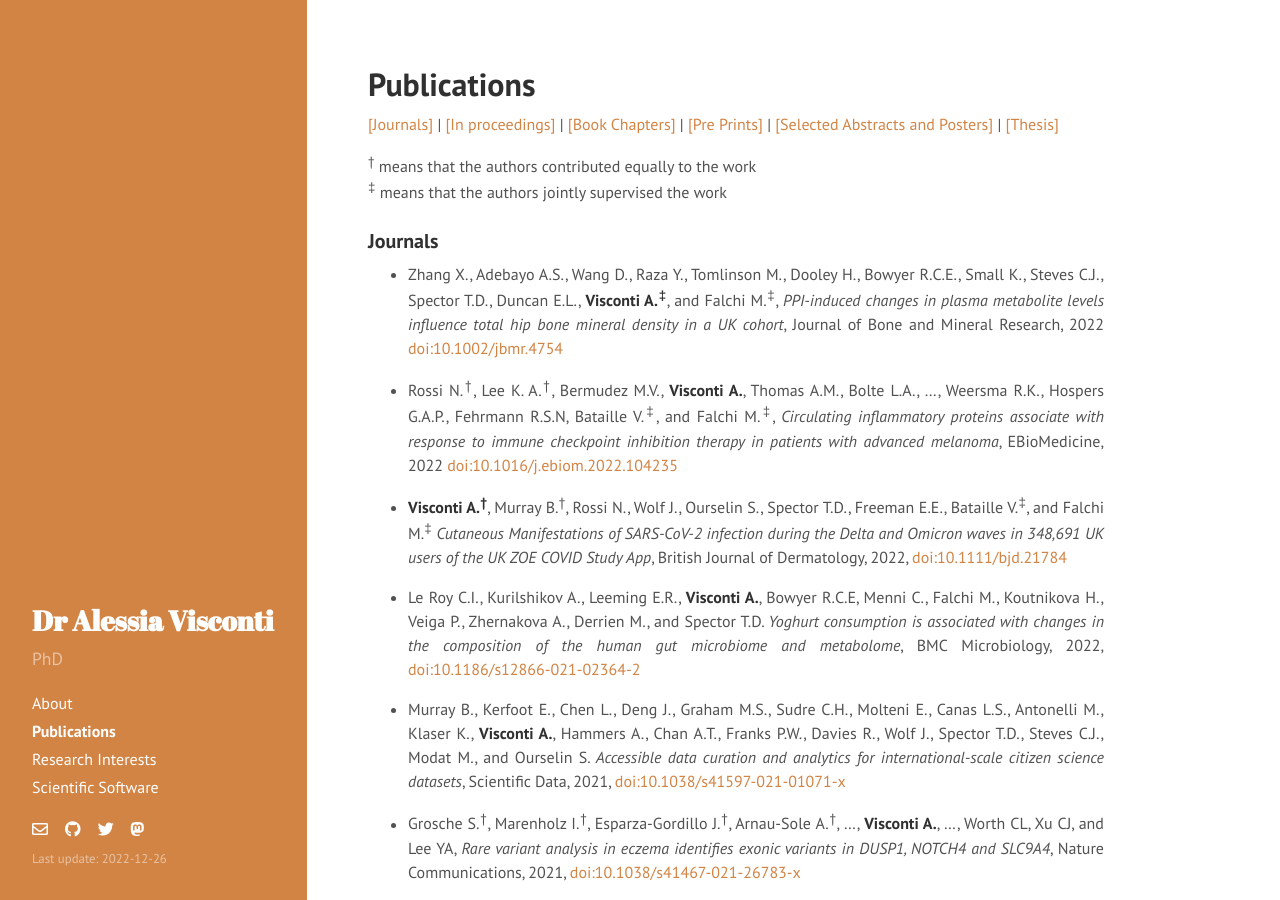
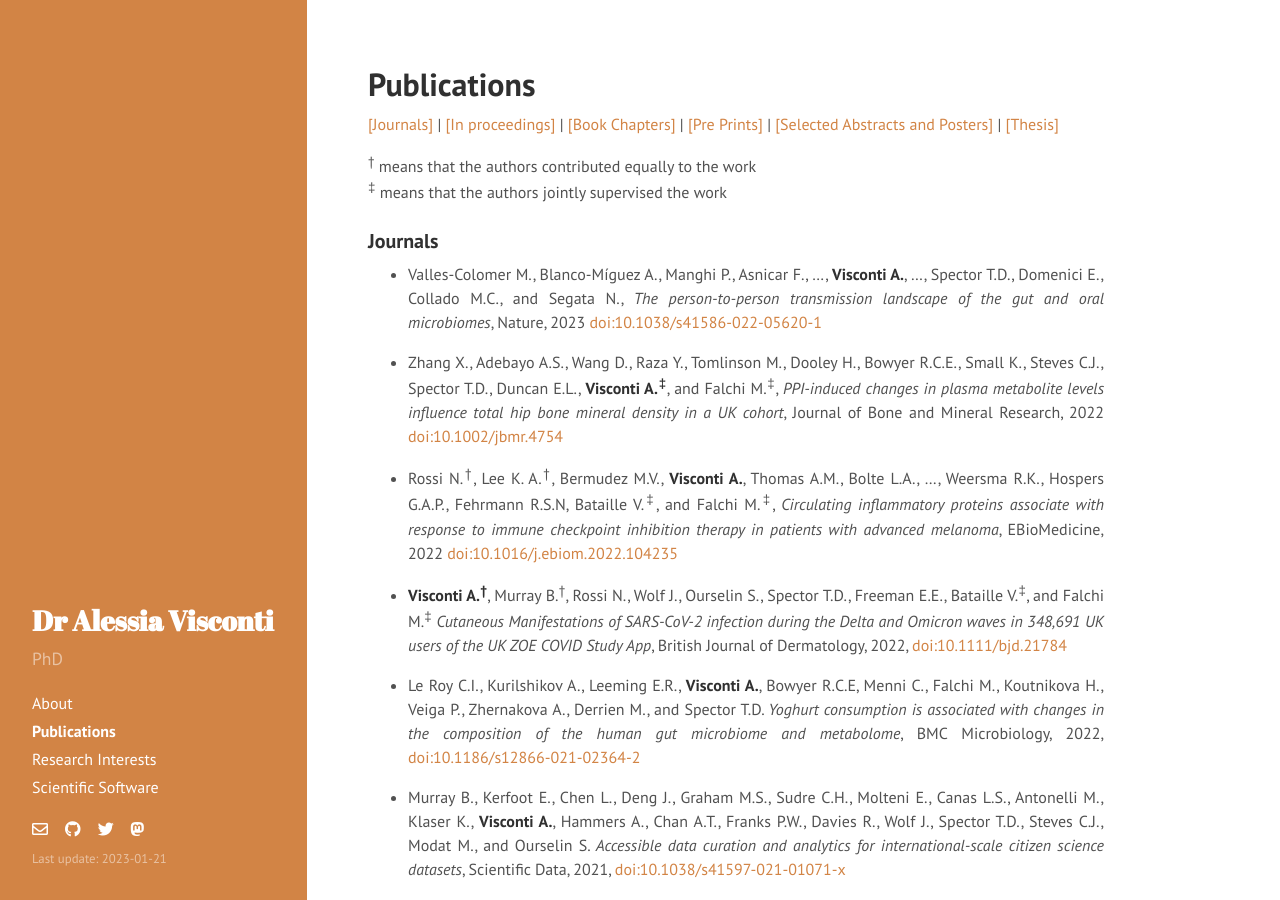
Before and after one commit to alesssia/alesssia.github.io, a Jekyll site: the page built from publications.md, in a window 1280 px wide and 900 px high. Built offline with Jekyll 4.4.1, drawn with Linux system fonts in a browser that asks for light colours; nearby versions of some CDN libraries; a style sheet for code colours, icons or effects is not loaded.

Commit message:
Added Nature to publications; fixed a broken link/typo

```diff
--- a/_config.yml
+++ b/_config.yml
@@ -11,7 +11,7 @@ tagline:     ''
 description: 'PhD'
 url:         http://alesssia.github.io/
 baseurl:     /
-lastmod:    '2022-12-26'
+lastmod:    '2023-01-21'
 
 author:
   name:      'Alessia Visconti'
--- a/publications.md
+++ b/publications.md
@@ -17,6 +17,8 @@ title: Publications
 
 ###  Journals
 
+-  Valles-Colomer M., Blanco-Míguez A., Manghi P., Asnicar F., ..., **Visconti A.**, ..., Spector T.D., Domenici E., Collado M.C., and Segata N., *The person-to-person transmission landscape of the gut and oral microbiomes*, Nature, 2023 [doi:10.1038/s41586-022-05620-1](https://www.nature.com/articles/s41586-022-05620-1)
+
 -  Zhang X., Adebayo A.S., Wang D., Raza Y., Tomlinson M., Dooley H., Bowyer R.C.E., Small K., Steves C.J., Spector T.D., Duncan E.L., **Visconti A.<sup>‡</sup>**, and Falchi M.<sup>‡</sup>, *PPI-induced changes in plasma metabolite levels influence total hip bone mineral density in a UK cohort*, Journal of Bone and Mineral Research, 2022 [doi:10.1002/jbmr.4754](https://asbmr.onlinelibrary.wiley.com/doi/epdf/10.1002/jbmr.4754)
 
 -  Rossi N.<sup>†</sup>, Lee K. A.<sup>†</sup>, Bermudez M.V., **Visconti A.**, Thomas A.M., Bolte L.A., ..., Weersma R.K., Hospers G.A.P., Fehrmann R.S.N, Bataille V.<sup>‡</sup>, and Falchi M.<sup>‡</sup>, *Circulating inflammatory proteins associate with response to immune checkpoint inhibition therapy in patients with advanced melanoma*, EBioMedicine, 2022 [doi:10.1016/j.ebiom.2022.104235](https://doi.org/10.1016/j.ebiom.2022.104235)
@@ -29,7 +31,7 @@ title: Publications
 
 - Grosche S.<sup>†</sup>, Marenholz I.<sup>†</sup>, Esparza-Gordillo J.<sup>†</sup>, Arnau-Sole A.<sup>†</sup>, ..., **Visconti A.**, ..., Worth CL, Xu CJ, and Lee YA, *Rare variant analysis in eczema identifies exonic variants in DUSP1, NOTCH4 and SLC9A4*, Nature Communications, 2021, [doi:10.1038/s41467-021-26783-x](https://www.nature.com/articles/s41467-021-26783-x)
 
-- Dotz V.<sup>†</sup>, **Visconti A.**<sup>†</sup>, Lomax-Browne H.<sup>†</sup>, Florent C.<sup>†</sup>, Ederveen A.H., Medjeral-Thomas N., Cook H.T., Pickering M.,  Wuhrer M.<sup>‡</sup>, and Falchi M.<sup>‡</sup>, *O- and N-Glycosylation of Serum Immunoglobulin A is Associated with IgA Nephropathy and Glomerular Function*, Journal of the American Society of Nephrology, 2021, [doi:10.1681/ASN.2020081208](https://jasn.asnjournals.org/content/early/2021/06/11/ASN.2020081208)
+- Dotz V.<sup>†</sup>, **Visconti A.**<sup>†</sup>, Lomax-Browne H.<sup>†</sup>, Florent C.<sup>†</sup>, Ederveen A.H., Medjeral-Thomas N., Cook H.T., Pickering M.,  Wuhrer M.<sup>‡</sup>, and Falchi M.<sup>‡</sup>, *O- and N-Glycosylation of Serum Immunoglobulin A is Associated with IgA Nephropathy and Glomerular Function*, Journal of the American Society of Nephrology, 2021, [doi:10.1681/ASN.2020081208](https://journals.lww.com/jasn/Fulltext/2021/10000/O__and_N_Glycosylation_of_Serum_Immunoglobulin_A.15.aspx)
 
 - Sudre C.H.<sup>†</sup>, Lee K.A.<sup>†</sup>, Lochlainn M.N.<sup>†</sup>, Varsavsky T, Murray B., ..., **Visconti A.**, ..., Spector T.D., Steves C.J.<sup>‡</sup>, and Ourselin S.<sup>‡</sup>, *Symptom clusters in COVID-19: A potential clinical prediction tool from the COVID Symptom Study app*, Science Advances, 2021, [doi:10.1126/sciadv.abd4177](https://www.science.org/doi/10.1126/sciadv.abd4177)
 
```
Also changed, not shown: 2 other files.
